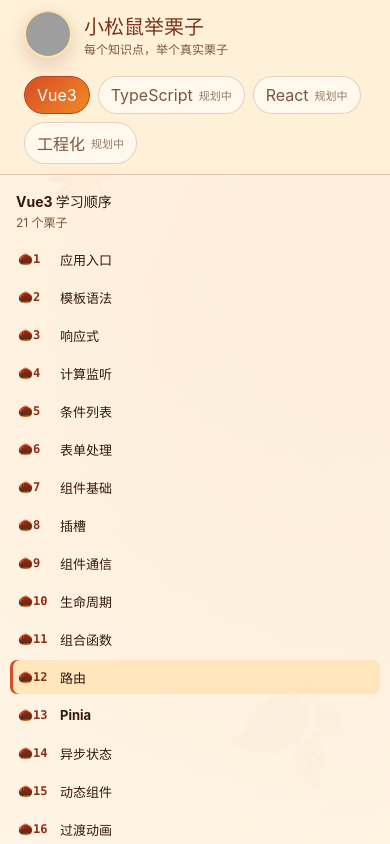
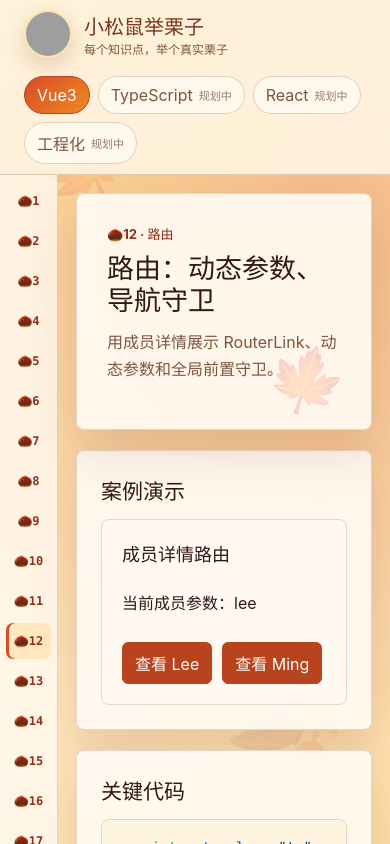
Before and after one commit to gzx-miller/total-vue, a Vue app: page /vue/k-12/routing/lee in a window 390 px wide. Shown: the top 844 px of the page. Built offline with nearby package versions, Linux system fonts and the light colour scheme; grey boxes are pictures that could not be loaded.

Commit message:
fix: keep lesson nav on narrow screens

```diff
--- a/src/components/LessonPage.vue
+++ b/src/components/LessonPage.vue
@@ -62,6 +62,8 @@ function formatLessonId(id: string) {
             :to="lesson.path"
             class="lesson-link"
             :class="{ active: lesson.id === currentLesson.id }"
+            :aria-label="`${formatLessonId(lesson.id)} ${lesson.navTitle}`"
+            :title="lesson.navTitle"
           >
             <span>{{ formatLessonId(lesson.id) }}</span>
             <strong>{{ lesson.navTitle }}</strong>
--- a/src/style.css
+++ b/src/style.css
@@ -518,19 +518,41 @@ li + li {
   }
 
   .app-shell {
+    grid-template-columns: 64px minmax(0, 1fr);
+  }
+
+  .sidebar {
+    position: sticky;
+    top: 116px;
+    height: calc(100vh - 116px);
+    border-right: 1px solid rgba(123, 53, 29, 0.18);
+    border-bottom: none;
+    padding: 10px 8px;
+  }
+
+  .sidebar-heading {
+    display: none;
+  }
+
+  .lesson-nav {
     grid-template-columns: 1fr;
   }
 
-  .sidebar {
-    position: static;
-    height: auto;
-    max-height: none;
-    border-right: none;
-    border-bottom: 1px solid rgba(123, 53, 29, 0.18);
+  .lesson-link {
+    display: grid;
+    grid-template-columns: 1fr;
+    place-items: center;
+    min-height: 38px;
+    padding: 7px 4px;
+    text-align: center;
   }
 
-  .lesson-nav {
-    grid-template-columns: repeat(2, minmax(0, 1fr));
+  .lesson-link span {
+    font-size: 12px;
+  }
+
+  .lesson-link strong {
+    display: none;
   }
 
   .lesson-page {
@@ -547,12 +569,19 @@ li + li {
 }
 
 @media (max-width: 520px) {
-  .lesson-nav {
-    grid-template-columns: 1fr;
+  .app-shell {
+    grid-template-columns: 58px minmax(0, 1fr);
   }
 
   .top-brand {
     min-width: 0;
   }
 
+  .sidebar {
+    padding: 8px 6px;
+  }
+
+  .lesson-link {
+    min-height: 36px;
+  }
 }
```
